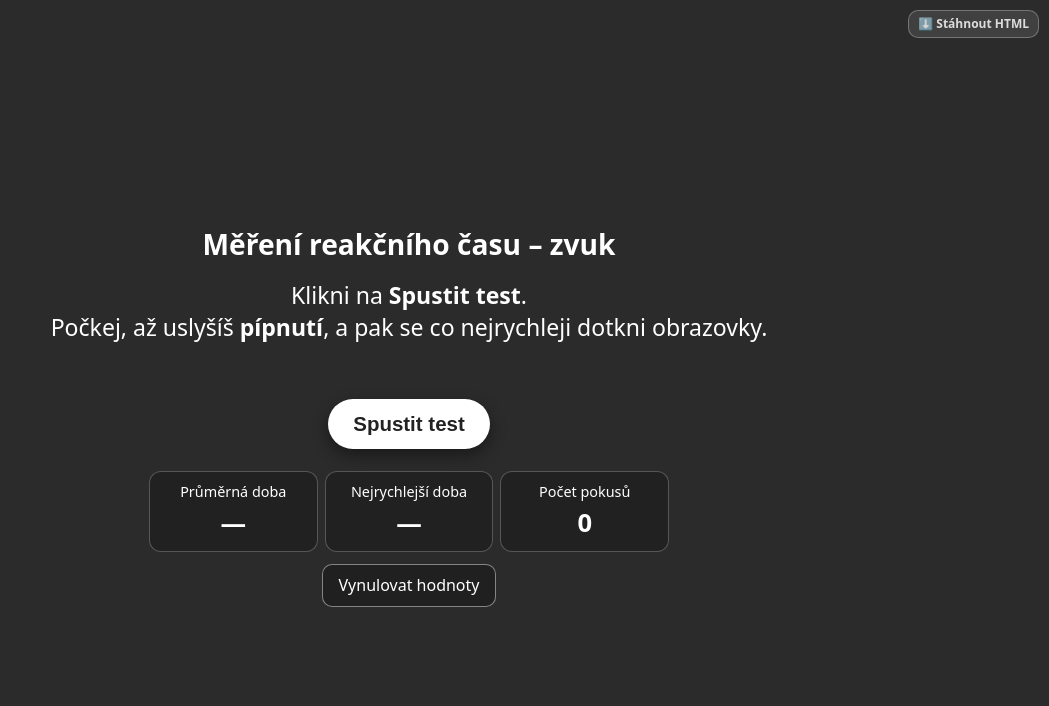
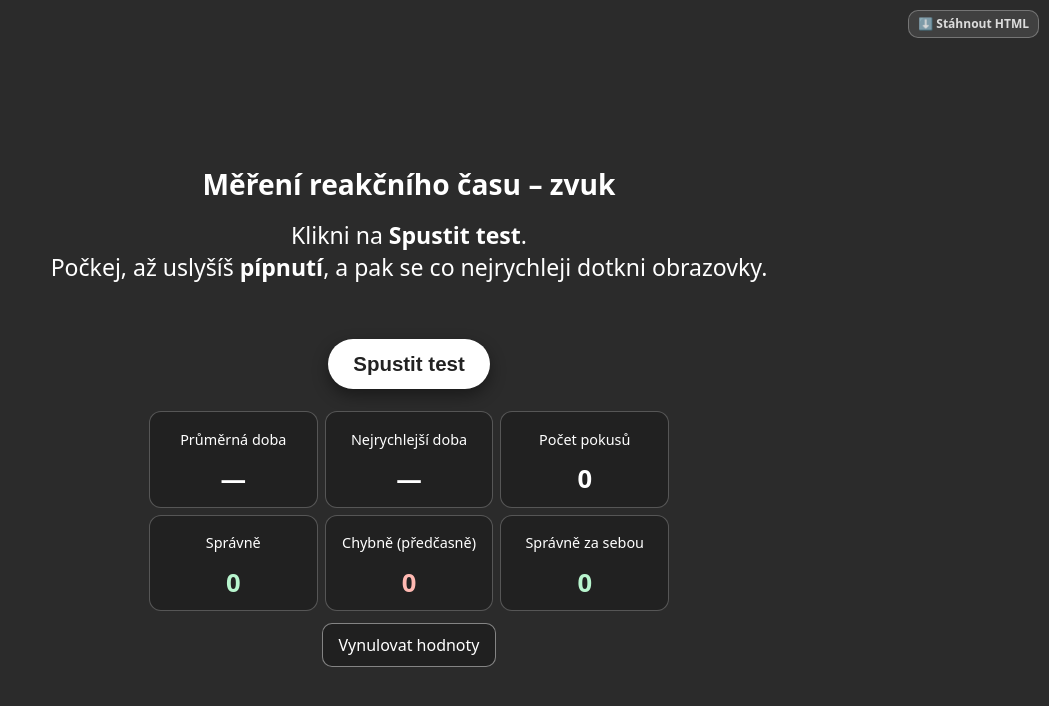
Before and after one commit to Berniocal/reakce, a plain HTML site: page audio.html in a window 1280 px wide. Shown: the whole page, without its empty margins (231-1280 px from the left). Drawn offline with Linux system fonts and the light colour scheme.

Commit message:
Count successful and incorrect trials and consecutive correct reactions

```diff
--- a/audio.html
+++ b/audio.html
@@ -128,6 +128,7 @@
     #app { min-height: 100%; height: auto; padding-top: 3rem; padding-bottom: 1rem; }
     @media(max-height: 450px) { #app { padding-top: 2.5rem; } #stats { margin-top: .6rem; } h1 { margin-bottom: .4rem; } #message { margin-bottom: .5rem; } }
 
+  #stats span{min-height:2.4em;display:flex;align-items:center;justify-content:center;line-height:1.15} #stats > div:nth-child(4) strong,#stats > div:nth-child(6) strong{color:#b8f5ce} #stats > div:nth-child(5) strong{color:#ffb9b2}
   </style>
 </head>
 <body>
@@ -141,10 +142,13 @@
     </div>
     <div id="result"></div>
     <button id="startBtn" type="button">Spustit test</button>
-    <div id="stats" aria-label="Statistiky platných pokusů">
+    <div id="stats" aria-label="Statistiky pokusů">
       <div><span>Průměrná doba</span><strong id="avgTime">—</strong></div>
       <div><span>Nejrychlejší doba</span><strong id="bestTime">—</strong></div>
       <div><span>Počet pokusů</span><strong id="attemptCount">0</strong></div>
+      <div><span>Správně</span><strong id="correctCount">0</strong></div>
+      <div><span>Chybně (předčasně)</span><strong id="wrongCount">0</strong></div>
+      <div><span>Správně za sebou</span><strong id="streakCount">0</strong></div>
     </div>
     <button id="resetStatsBtn" type="button">Vynulovat hodnoty</button>
   </div>
@@ -179,11 +183,16 @@
     const resetStatsBtn = document.getElementById('resetStatsBtn');
     const initialMessage = messageEl.innerHTML;
     const times = [];
+    let wrongCount = 0;
+    let streak = 0;
     let revealTimer = null;
     function renderStats() {
       const count = times.length;
       const format = seconds => seconds.toFixed(3).replace('.', ',') + ' s';
-      document.getElementById('attemptCount').textContent = count;
+      document.getElementById('attemptCount').textContent = count + wrongCount;
+      document.getElementById('correctCount').textContent = count;
+      document.getElementById('wrongCount').textContent = wrongCount;
+      document.getElementById('streakCount').textContent = streak;
       document.getElementById('avgTime').textContent = count ? format(times.reduce((sum,t)=>sum+t,0)/count) : '—';
       document.getElementById('bestTime').textContent = count ? format(times.reduce((best,t)=>Math.min(best,t),Infinity)) : '—';
     }
@@ -197,6 +206,8 @@
       reactedThisRound = false;
       startTime = null;
       times.length = 0;
+      wrongCount = 0;
+      streak = 0;
       resetVisual();
       app.style.backgroundColor = '#2b2b2b';
 
@@ -322,6 +333,9 @@
       reactedThisRound = true;
 
       if (state === "waiting" || (state === "ready" && pressedAt < startTime)) {
+        wrongCount++;
+        streak = 0;
+        renderStats();
         // Klik příliš brzy
         clearPendingTimeout();
         state = "idle";
@@ -344,6 +358,7 @@
         messageEl.textContent = "Tvůj reakční čas:";
         resultEl.textContent = reactionTime.toFixed(3).replace('.', ',') + " s";
         times.push(reactionTime);
+        streak++;
         renderStats();
 
         // Tlačítko zobrazit až po 0,5 s
```
